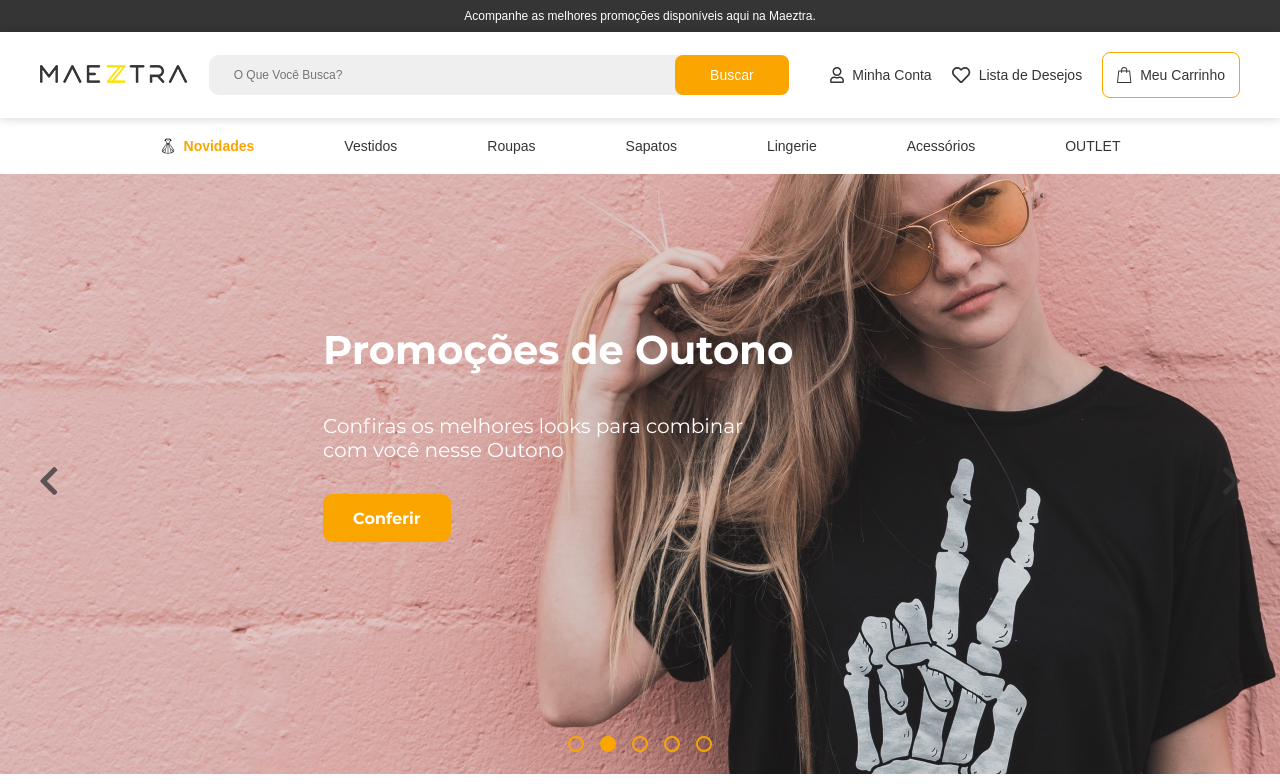
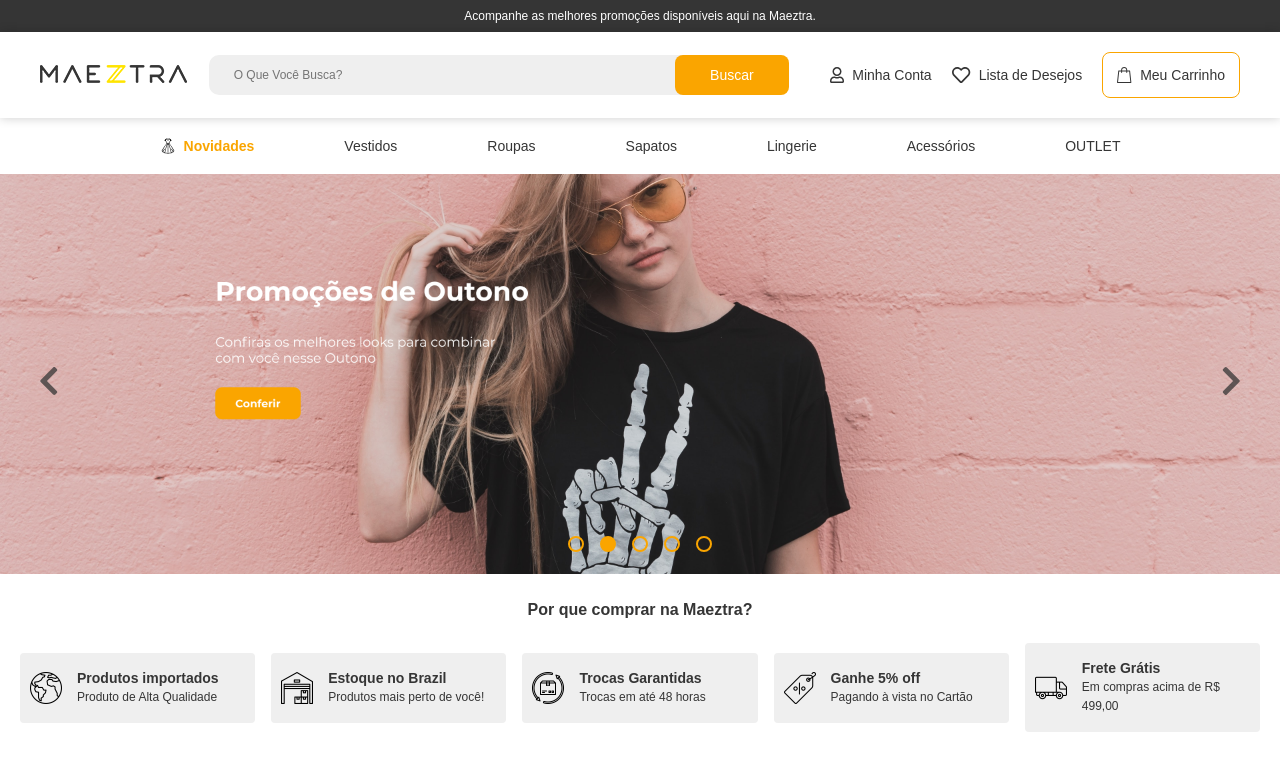
Before and after one commit to erickferreir4/simple-template-vuejs, a Vue app: page / in a window 1280 px wide. Shown: the top 784 px of the page. Built offline with nearby package versions, Linux system fonts and the light colour scheme.

Commit message:
fix banner main

```diff
--- a/src/components/Desktop/Banner.vue
+++ b/src/components/Desktop/Banner.vue
@@ -38,6 +38,9 @@ export default {
 .m-banner .slick-slider .slick-prev {
 	left: 160px;
     z-index: 9;
+}
+.slick-slide img {
+	width: 100%;
 }
 .m-banner .slick-dots {
 	bottom: 25px
```
Also changed, not shown: 4 other files (tests, documents, lock files or other folders).
